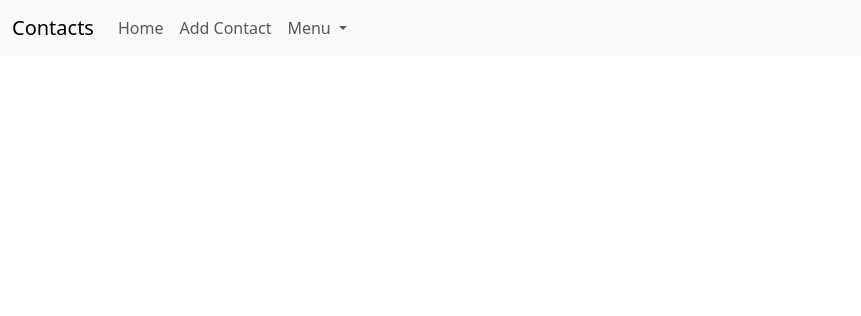
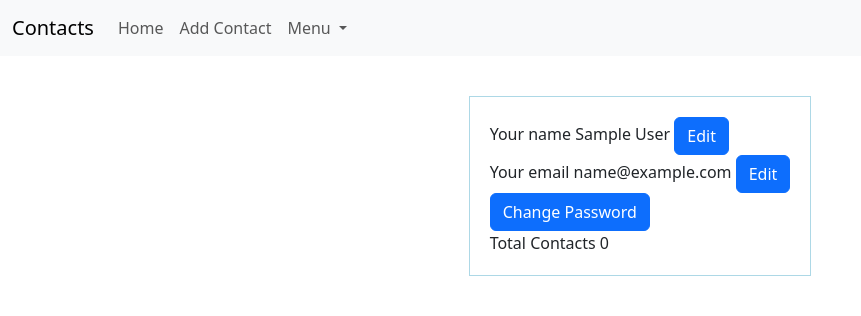
Before and after one commit to AymanAegon/Contact-List-flask, a Flask app: page /profile in a window 1280 px wide. Shown: the top 316 px of the page, without its empty margins (0-861 px from the left). Run offline with Flask 3, Linux system fonts and the light colour scheme; the visitor is signed in with stand-in values (Sample User, id 1).

Commit message:
v1.4 (profile editing page)

```diff
--- a/static/css/style.css
+++ b/static/css/style.css
@@ -30,3 +30,13 @@ nav.pagination {
 .sort-filter {
     margin-right: 10px;
 }
+.profile-container {
+    width: 100%;
+    display: flex;
+    justify-content: center;
+    padding: 40px 0;
+}
+.profile-info {
+    border: 1px solid lightblue;
+    padding: 20px;
+}
--- a/templates/profile.html
+++ b/templates/profile.html
@@ -21,5 +21,103 @@
     {% endif %}
   {% endwith %}
   {% include 'navbar.html' %}
-
+  <div class="profile-container">
+    <div class="profile-info">
+      <div class="name">
+        Your name
+        <span>{{ user.name }}</span>
+        <button type="button" class="btn btn-primary" data-bs-toggle="modal" data-bs-target="#exampleModal">
+          Edit
+        </button>
+        <div class="modal fade" id="exampleModal" tabindex="-1" aria-labelledby="exampleModalLabel" aria-hidden="true">
+          <div class="modal-dialog">
+            <div class="modal-content">
+              <div class="modal-header">
+                <h1 class="modal-title fs-5" id="exampleModalLabel">Edit Name</h1>
+                <button type="button" class="btn-close" data-bs-dismiss="modal" aria-label="Close"></button>
+              </div>
+              <div class="modal-body">
+                <form class="row g-3" action="/edit-name" method="post">
+                  <div class="col-auto">
+                    <input type="text" class="form-control" name="name" value="{{ user.name }}">
+                  </div>
+                  <div class="col-auto">
+                    <button type="submit" class="btn btn-primary mb-3">Save</button>
+                  </div>
+                </form>
+              </div>
+              <div class="modal-footer">
+                <button type="button" class="btn btn-secondary" data-bs-dismiss="modal">Close</button>
+              </div>
+            </div>
+          </div>
+        </div>
+      </div>
+      <div class="email">
+        Your email
+        <span>{{ user.email }}</span>
+        <button type="button" class="btn btn-primary" data-bs-toggle="modal" data-bs-target="#emailModal">
+          Edit
+        </button>
+        <div class="modal fade" id="emailModal" tabindex="-1" aria-labelledby="exampleModalLabel" aria-hidden="true">
+          <div class="modal-dialog">
+            <div class="modal-content">
+              <div class="modal-header">
+                <h1 class="modal-title fs-5" id="exampleModalLabel">Edit Email</h1>
+                <button type="button" class="btn-close" data-bs-dismiss="modal" aria-label="Close"></button>
+              </div>
+              <div class="modal-body">
+                <form action="/edit-email" method="post">
+                  <input type="email" name="email" value="{{ user.email }}">
+                  <button type="submit" class="btn btn-primary">Save</button>
+                </form>
+              </div>
+              <div class="modal-footer">
+                <button type="button" class="btn btn-secondary" data-bs-dismiss="modal">Close</button>
+              </div>
+            </div>
+          </div>
+        </div>
+      </div>
+      <div class="password">
+        <button type="button" class="btn btn-primary" data-bs-toggle="modal" data-bs-target="#passwordModal">
+          Change Password
+        </button>
+        <div class="modal fade" id="passwordModal" tabindex="-1" aria-labelledby="exampleModalLabel" aria-hidden="true">
+          <div class="modal-dialog">
+            <div class="modal-content">
+              <div class="modal-header">
+                <h1 class="modal-title fs-5" id="exampleModalLabel">Change Password</h1>
+                <button type="button" class="btn-close" data-bs-dismiss="modal" aria-label="Close"></button>
+              </div>
+              <div class="modal-body">
+                <form action="/edit-password" method="post">
+                  <div class="mb-3">
+                    <label for="old-password" class="form-label">Old password</label>
+                    <input type="password" class="form-control" id="Olp-password" name="old_password">
+                  </div>
+                  <div class="mb-3">
+                    <label for="password1" class="form-label">New password</label>
+                    <input type="password" class="form-control" id="password1" name="password1">
+                  </div>
+                  <div class="mb-3">
+                    <label for="password2" class="form-label">Confirm new password</label>
+                    <input type="password" class="form-control" id="password2" name="password2">
+                  </div>
+                  <button type="submit" class="btn btn-primary">Save</button>
+                </form>
+              </div>
+              <div class="modal-footer">
+                <button type="button" class="btn btn-secondary" data-bs-dismiss="modal">Close</button>
+              </div>
+            </div>
+          </div>
+        </div>
+      </div>
+      <div class="contacts">
+        Total Contacts
+        <span>{{ contacts }}</span>
+      </div>
+    </div>
+  </div>
 {% endblock %}
--- a/views.py
+++ b/views.py
@@ -1,9 +1,9 @@
 from flask import Blueprint, render_template, request, flash, redirect, url_for
 from flask_login import login_required, current_user
-from models import storage
 from models.contact import Contact
 from utils.filter import search_filter, sort
 from math import ceil
+from werkzeug.security import generate_password_hash, check_password_hash
 
 views = Blueprint('views', __name__)
 MAX_CONTACTS = 20
@@ -58,5 +58,48 @@ def add_contact():
 @views.route('/profile')
 @login_required
 def profile():
-    contacts = current_user.contacts
-    return render_template("profile.html", contacts=contacts)
+    contacts = len(current_user.contacts)
+    return render_template("profile.html", contacts=contacts, user=current_user)
+
+@views.route('/edit-name', methods=["POST"])
+@login_required
+def edit_name():
+    name = request.form.get('name')
+    if len(name) < 4:
+        flash('Name must be greater than 4 characters!', category="error")
+    else:
+        current_user.name = name
+        current_user.save()
+        flash('Your name has been changed!', category="success")
+    return redirect(url_for("views.profile"))
+
+@views.route('/edit-email', methods=["POST"])
+@login_required
+def edit_email():
+    email = request.form.get('email')
+    if len(email) < 5:
+        flash('Your email must be greater than 5 characters!', category="error")
+    else:
+        current_user.email = email
+        current_user.save()
+        flash('Your email has been changed!', category="success")
+    return redirect(url_for("views.profile"))
+
+@views.route('/edit-password', methods=["POST"])
+@login_required
+def edit_password():
+    password = request.form.get('old_password')
+    password1 = request.form.get('password1')
+    password2 = request.form.get('password2')
+
+    if check_password_hash(current_user.password, password) is False:
+        flash('Incorrect password, Try again!', category="error")
+    elif len(password1) < 8:
+        flash('Password must be greater than 8 characters!', category="error")
+    elif password1 != password2:
+        flash('Passwords don\'t match', category="error")
+    else:
+        current_user.password = generate_password_hash(password1, method="scrypt")
+        current_user.save()
+        flash('Password has been changed!', category="success")
+    return redirect(url_for("views.profile"))
```
